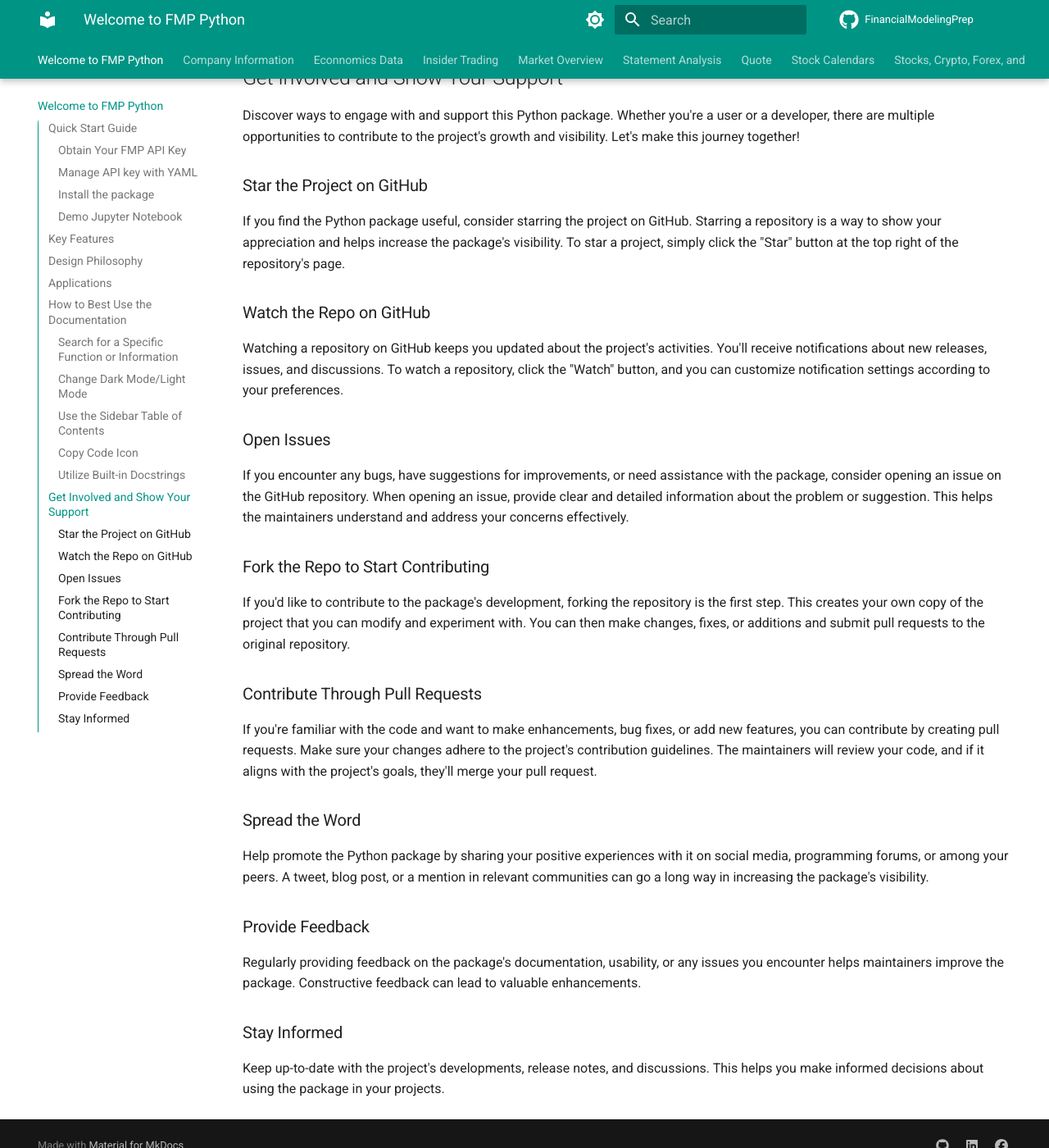
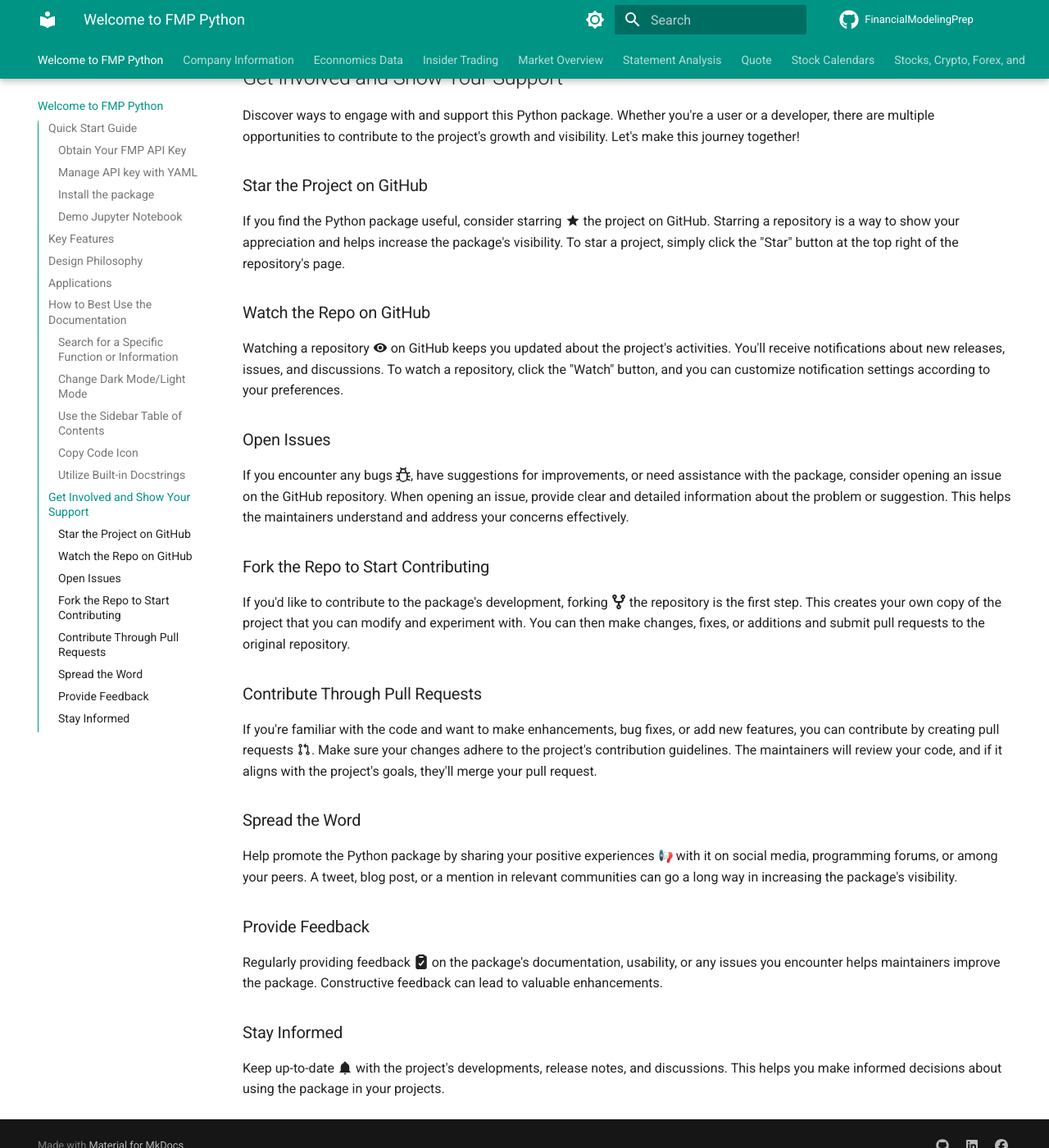
Before and after one commit to thinh-vu/FinancialModelingPrep, an MkDocs documentation site: the page built from docs/docs/index.md, in a window 1280 px wide and 1400 px high, scrolled down 4655 px. Shown: the whole window at 82% size. Built offline with MkDocs 1.6.1 and Material for MkDocs 9.7.7, drawn with Linux system fonts in a browser that asks for light colours; emoji names are drawn with the system emoji font; comment, search, counter and statistics services are not loaded; some of the changed lines change nothing that is shown; some of the changed text lies outside the part shown.

Commit message:
update docs

````diff
--- a/docs/docs/index.md
+++ b/docs/docs/index.md
@@ -51,7 +51,7 @@
 Open your terminal or command prompt and run the following command, or just simply run the code cell in the Demo Notebook:
 
 ```
-pip install FinancialModelingPrep-Python
+pip install --upgrade FinancialModelingPrep-Python
 ```
 
 ### Demo Jupyter Notebook
@@ -112,17 +112,17 @@
 
 Our documentation provides detailed information about various functions and features. To quickly find what you're looking for:
 
-- Use the search bar at the top of the page. Enter keywords or phrases related to your query and browse through the results.
+- Use the search bar :octicons-search-16: at the top of the page. Enter keywords or phrases related to your query and browse through the results.
 
 ### Change Dark Mode/Light Mode
 
 We understand that different users have different preferences when it comes to reading modes. You can easily switch between Dark Mode and Light Mode to make your reading experience comfortable:
 
-- Look for the theme toggle icon at the top-right corner of the page, nearby the search bar. Click it to switch between Dark Mode and Light Mode to suit your preference.
+- Look for the theme toggle icon :material-brightness-7: at the top-right corner of the page, nearby the search bar. Click it to switch between Dark Mode and Light Mode to suit your preference.
 
 ### Use the Sidebar Table of Contents
 
-The sidebar provides an organized list of topics and sections for easy navigation. To access and utilize the table of contents:
+The sidebar :material-table-of-contents: provides an organized list of topics and sections for easy navigation. To access and utilize the table of contents:
 
 - On the left side of the page, you'll find a menu with a list of sections and subtopics. Click on the section you want to explore, and it will expand to display its contents. This is a handy way to navigate through the documentation efficiently.
 
@@ -130,7 +130,7 @@
 
 To streamline your coding and implementation of FinancialModelingPrep functions, we've integrated a convenient "Copy Code" feature:
 
-- Throughout the documentation, you'll notice a copy icon next to code examples. Click this icon to copy the code to your clipboard, making it easy to paste and use in your own projects.
+- Throughout the documentation, you'll notice a copy icon :material-content-copy: next to code examples. Click this icon to copy the code to your clipboard, making it easy to paste and use in your own projects.
 
 We hope these tips help you make the most of our documentation. If you have any further questions or need assistance, please feel free to contact our support team. Happy exploring!
 
@@ -144,32 +144,32 @@
 
 ### Star the Project on GitHub
 
-If you find the Python package useful, consider starring the project on GitHub. Starring a repository is a way to show your appreciation and helps increase the package's visibility. To star a project, simply click the "Star" button at the top right of the repository's page.
+If you find the Python package useful, consider starring :material-star: the project on GitHub. Starring a repository is a way to show your appreciation and helps increase the package's visibility. To star a project, simply click the "Star" button at the top right of the repository's page.
 
 ### Watch the Repo on GitHub
 
-Watching a repository on GitHub keeps you updated about the project's activities. You'll receive notifications about new releases, issues, and discussions. To watch a repository, click the "Watch" button, and you can customize notification settings according to your preferences.
+Watching a repository :material-eye: on GitHub keeps you updated about the project's activities. You'll receive notifications about new releases, issues, and discussions. To watch a repository, click the "Watch" button, and you can customize notification settings according to your preferences.
 
 ### Open Issues
 
-If you encounter any bugs, have suggestions for improvements, or need assistance with the package, consider opening an issue on the GitHub repository. When opening an issue, provide clear and detailed information about the problem or suggestion. This helps the maintainers understand and address your concerns effectively.
+If you encounter any bugs :octicons-bug-16:, have suggestions for improvements, or need assistance with the package, consider opening an issue on the GitHub repository. When opening an issue, provide clear and detailed information about the problem or suggestion. This helps the maintainers understand and address your concerns effectively.
 
 ### Fork the Repo to Start Contributing
 
-If you'd like to contribute to the package's development, forking the repository is the first step. This creates your own copy of the project that you can modify and experiment with. You can then make changes, fixes, or additions and submit pull requests to the original repository.
+If you'd like to contribute to the package's development, forking :fontawesome-solid-code-fork: the repository is the first step. This creates your own copy of the project that you can modify and experiment with. You can then make changes, fixes, or additions and submit pull requests to the original repository.
 
 ### Contribute Through Pull Requests
 
-If you're familiar with the code and want to make enhancements, bug fixes, or add new features, you can contribute by creating pull requests. Make sure your changes adhere to the project's contribution guidelines. The maintainers will review your code, and if it aligns with the project's goals, they'll merge your pull request.
+If you're familiar with the code and want to make enhancements, bug fixes, or add new features, you can contribute by creating pull requests :material-source-pull:. Make sure your changes adhere to the project's contribution guidelines. The maintainers will review your code, and if it aligns with the project's goals, they'll merge your pull request.
 
 ### Spread the Word
 
-Help promote the Python package by sharing your positive experiences with it on social media, programming forums, or among your peers. A tweet, blog post, or a mention in relevant communities can go a long way in increasing the package's visibility.
+Help promote the Python package by sharing your positive experiences :loudspeaker: with it on social media, programming forums, or among your peers. A tweet, blog post, or a mention in relevant communities can go a long way in increasing the package's visibility.
 
 ### Provide Feedback
 
-Regularly providing feedback on the package's documentation, usability, or any issues you encounter helps maintainers improve the package. Constructive feedback can lead to valuable enhancements.
+Regularly providing feedback :fontawesome-solid-clipboard-check: on the package's documentation, usability, or any issues you encounter helps maintainers improve the package. Constructive feedback can lead to valuable enhancements.
 
 ### Stay Informed
 
-Keep up-to-date with the project's developments, release notes, and discussions. This helps you make informed decisions about using the package in your projects.
+Keep up-to-date :material-bell: with the project's developments, release notes, and discussions. This helps you make informed decisions about using the package in your projects.
````
